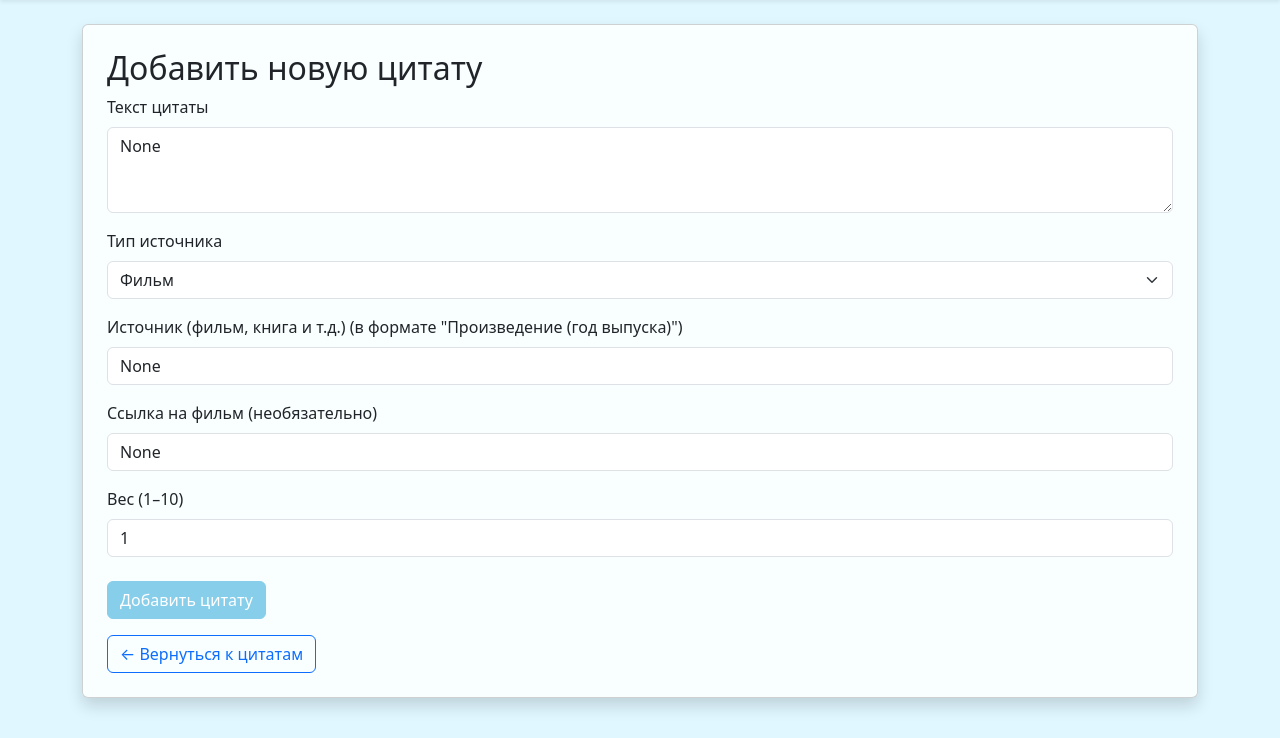
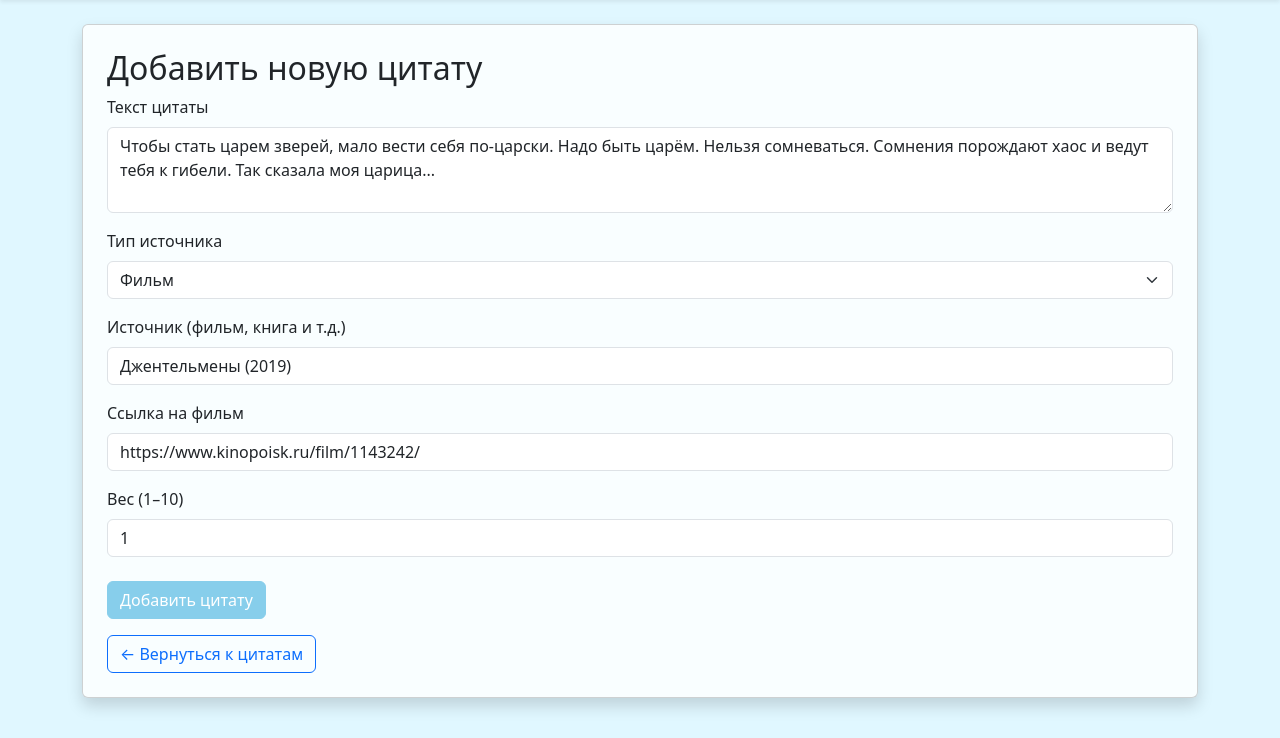
Before and after one commit to intCheit/quotes_project, a Django app: page /add/ in a window 1280 px wide. Shown: the part 62-800 px from the top of the page. Run offline with Django 4.2, Linux system fonts and the light colour scheme.

Commit message:
Добавлено наглядное заполнение полей

```diff
--- a/quotes/templates/quotes/add_quote.html
+++ b/quotes/templates/quotes/add_quote.html
@@ -12,15 +12,19 @@
             <div class="alert alert-danger">{{ form.non_field_errors.0 }}</div>
         {% endif %}
 
+        <!-- Текст цитаты -->
         <div class="mb-3">
             <label for="id_text" class="form-label">Текст цитаты</label>
-            <textarea name="text" id="id_text" class="form-control" rows="3" required
-                      placeholder="Чтобы стать царем зверей, мало вести себя по-царски. Надо быть царём. Нельзя сомневаться. Сомнения порождают хаос и ведут тебя к гибели. Так сказала моя царица...">{{ form.text.value }}</textarea>
+            <textarea name="text" id="id_text" class="form-control" rows="3"
+                onfocus="if(this.value==='Чтобы стать царем зверей, мало вести себя по-царски. Надо быть царём. Нельзя сомневаться. Сомнения порождают хаос и ведут тебя к гибели. Так сказала моя царица...'){this.value=''}"
+                onblur="if(this.value===''){this.value='Чтобы стать царем зверей, мало вести себя по-царски. Надо быть царём. Нельзя сомневаться. Сомнения порождают хаос и ведут тебя к гибели. Так сказала моя царица...'}"
+            >Чтобы стать царем зверей, мало вести себя по-царски. Надо быть царём. Нельзя сомневаться. Сомнения порождают хаос и ведут тебя к гибели. Так сказала моя царица...</textarea>
             {% if form.text.errors %}
                 <div class="text-danger mt-1">{{ form.text.errors.0 }}</div>
             {% endif %}
         </div>
 
+        <!-- Тип источника -->
         <div class="mb-3">
             <label for="id_type_of_source" class="form-label">Тип источника</label>
             {{ form.type_of_source }}
@@ -29,24 +33,33 @@
             {% endif %}
         </div>
 
+        <!-- Источник -->
         <div class="mb-3">
-            <label for="id_source" class="form-label">Источник (фильм, книга и т.д.) (в формате "Произведение (год выпуска)")</label>
-            <input type="text" name="source" id="id_source" class="form-control" required
-                   value="{{ form.source.value }}" placeholder="Джентельмены (2019)">
+            <label for="id_source" class="form-label">Источник (фильм, книга и т.д.)</label>
+            <input type="text" name="source" id="id_source" class="form-control"
+                value="Джентельмены (2019)"
+                onfocus="if(this.value==='Джентельмены (2019)'){this.value=''}"
+                onblur="if(this.value===''){this.value='Джентельмены (2019)'}"
+            >
             {% if form.source.errors %}
                 <div class="text-danger mt-1">{{ form.source.errors.0 }}</div>
             {% endif %}
         </div>
 
+        <!-- Ссылка на фильм -->
         <div class="mb-3">
-            <label for="id_movie_link" class="form-label">Ссылка на фильм (необязательно)</label>
+            <label for="id_movie_link" class="form-label">Ссылка на фильм</label>
             <input type="url" name="movie_link" id="id_movie_link" class="form-control"
-                   placeholder="https://www.kinopoisk.ru/film/1143242/" value="{{ form.movie_link.value }}">
+                value="https://www.kinopoisk.ru/film/1143242/"
+                onfocus="if(this.value==='https://www.kinopoisk.ru/film/1143242/'){this.value=''}"
+                onblur="if(this.value===''){this.value='https://www.kinopoisk.ru/film/1143242/'}"
+            >
             {% if form.movie_link.errors %}
                 <div class="text-danger mt-1">{{ form.movie_link.errors.0 }}</div>
             {% endif %}
         </div>
 
+        <!-- Вес цитаты -->
         <div class="mb-3">
             <label for="id_weight" class="form-label">Вес (1–10)</label>
             <input type="number" name="weight" id="id_weight" class="form-control" required
```
